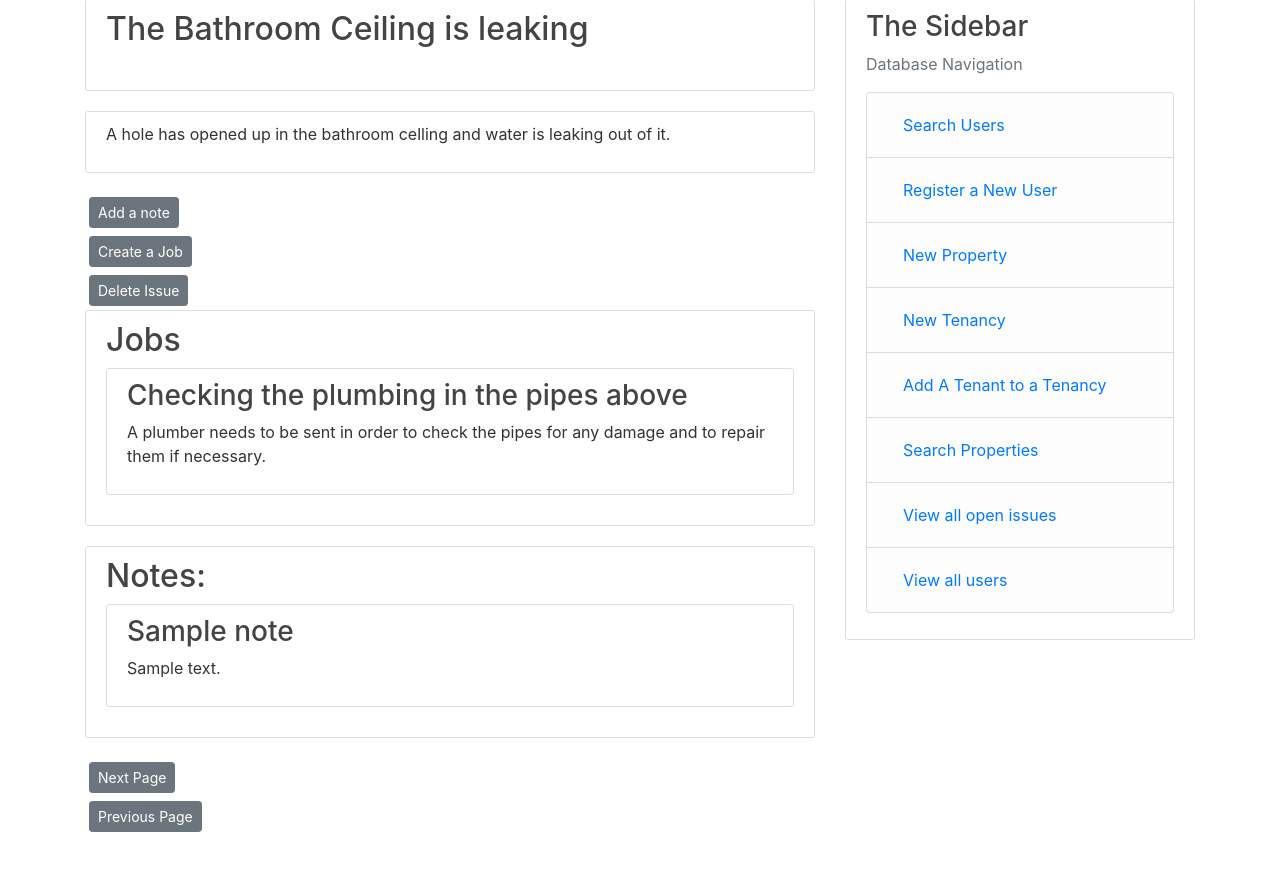
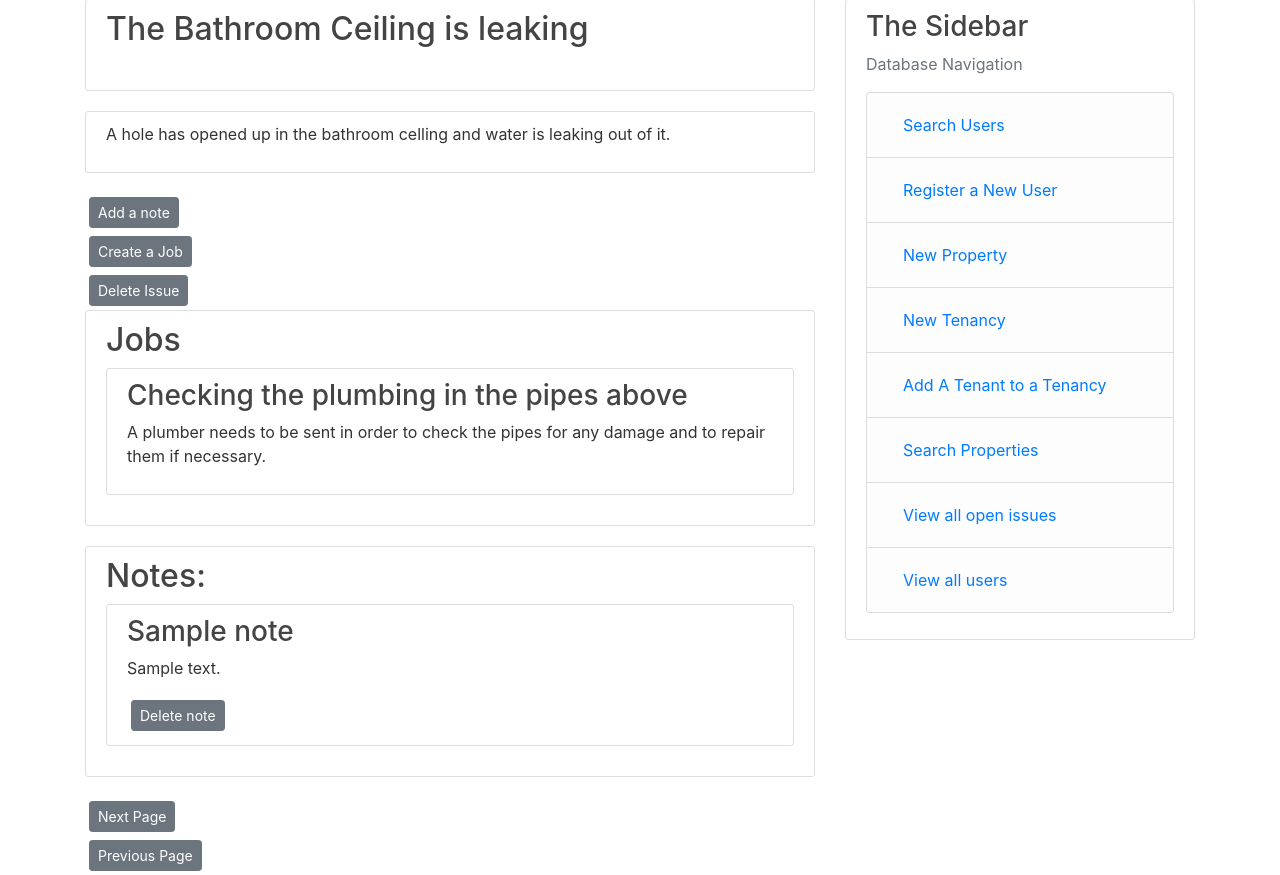
Before and after one commit to puffledude/CourseworkFullBuild, a Flask app: page /Issue_page/1 in a window 1280 px wide. Shown: the part 81-956 px from the top of the page. Before the commit the page ends 913 px from the top, so only its background shows below. Run offline with Flask 2, Linux system fonts and the light colour scheme; a user stored in the database is signed in; data comes from the database, SQL or seed files in the repository; both versions use the stored data as it was after the commit; tables that the repository leaves empty hold one stand-in row (values such as "Sample post"); some libraries are stand-ins or nearby versions.

Commit message:
Deleting notes

```diff
--- a/Tower/routes.py
+++ b/Tower/routes.py
@@ -648,7 +648,7 @@ def contractor_all_quotes(user_id):
         if all_quotes.has_prev else None
     return render_template("contractor_all_quotes.html", all_quotes=all_quotes, next_url=next_url, prev_url=prev_url)
 
-@app.route("/add_job_note.<int:job_id>", methods=["GET", "POST"])
+@app.route("/add_job_note/<int:job_id>", methods=["GET", "POST"])
 @login_required
 def add_job_note(job_id):
     form = note_form()
@@ -658,3 +658,27 @@ def add_job_note(job_id):
         db.session.commit()
         return redirect(url_for("Job", job_id=job_id))
     return render_template("issue_note.html", form=form)
+
+@app.route("/delete_job_note/<int:note_id>")
+@login_required
+def delete_job_note(note_id):
+    if current_user.role != "Admin":
+        abort(403)
+    note = db.session.query(Jobs_Notes).filter_by(note_id = note_id).first()
+    job = db.session.query(Jobs).filter(Jobs.job_id == note.job).first()
+    db.session.delete(note)
+    db.session.commit()
+    flash("The note has been successfully deleted")
+    return redirect(url_for("Job", job_id=job.job_id))
+
+@app.route("/delete_issue_note/<int:note_id>")
+@login_required
+def delete_issue_note(note_id):
+    if current_user.role != "Admin":
+        abort(403)
+    note = db.session.query(Issue_Notes).filter_by(note_id = note_id).first()
+    issue = db.session.query(Issue).filter(Issue.issue_id == note.issue).first()
+    db.session.delete(note)
+    db.session.commit()
+    flash("The note has been successfully deleted")
+    return redirect(url_for("Issue_page", issue_id=issue.issue_id))
--- a/Tower/templates/Issue.html
+++ b/Tower/templates/Issue.html
@@ -57,6 +57,9 @@
         <div class="content-section">
             <h3 class="article-title">{{ note.title }} </h3>
             <p> {{note.content }}</p>
+            {% if current_user.role == ('Admin')%}
+            <a class="btn btn-secondary btn-sm m-1" href=" {{url_for('delete_issue_note', note_id = note.note_id)}}">Delete note</a>
+            {%endif%}
         </div>
     {% endfor %}
 </div>
```
Also changed, not shown: Tower/templates/Job.html (+6 -3 lines), Tower/site.db.
